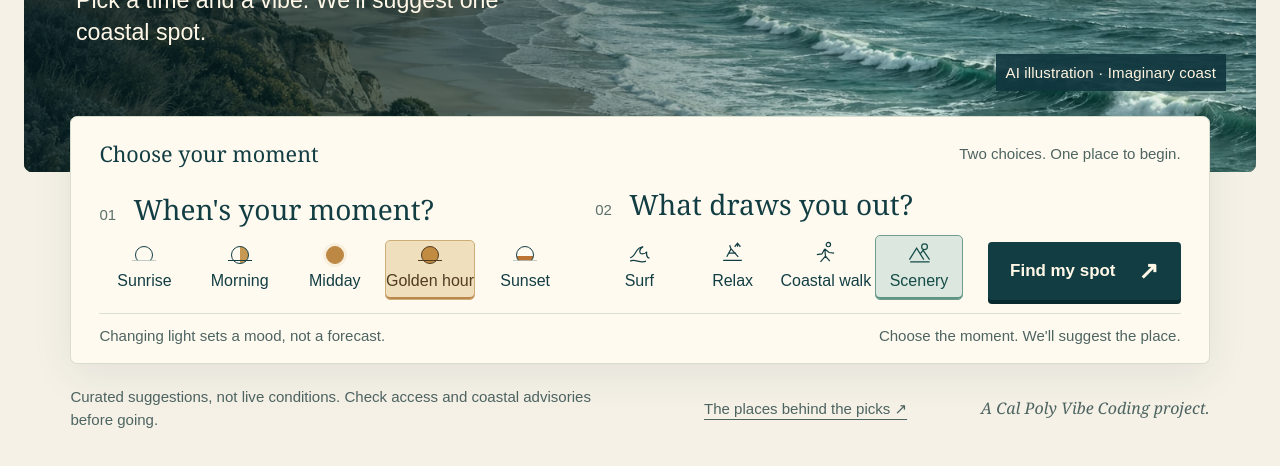
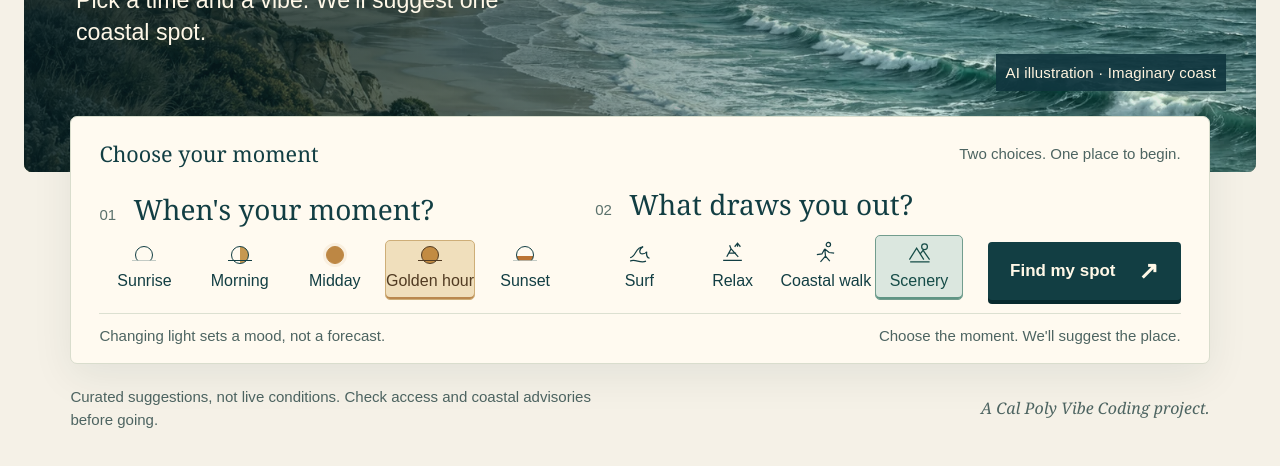
Before and after one commit to calpolyvibecoding-01/cpvc-02-understudy-template, a plain HTML site: page examples/coast/index.html in a window 1280 px wide. Shown: the part 334-800 px from the top of the page. Drawn offline with Linux system fonts and the light colour scheme.

Commit message:
Remove coast footer source index link

```diff
--- a/examples/coast/index.html
+++ b/examples/coast/index.html
@@ -49,5 +49,5 @@
 </div>
 <noscript><p class="no-script">Turn on JavaScript for matching. You can still read <a href="SOURCES.md">the places and their official sources</a>.</p></noscript>
 </main>
-<footer><p>Curated suggestions, not live conditions. Check access and coastal advisories before going.</p><a href="SOURCES.md">The places behind the picks ↗</a><span>A Cal Poly Vibe Coding project.</span></footer>
+<footer><p>Curated suggestions, not live conditions. Check access and coastal advisories before going.</p><span>A Cal Poly Vibe Coding project.</span></footer>
 </body></html>
```
